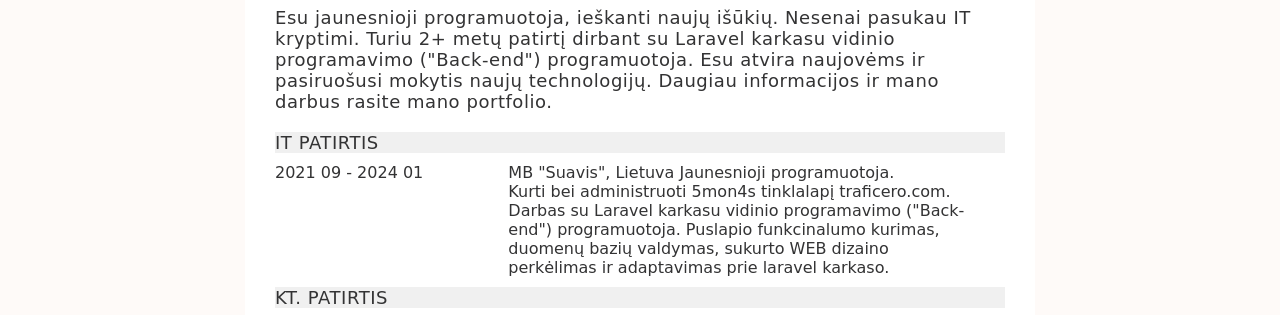
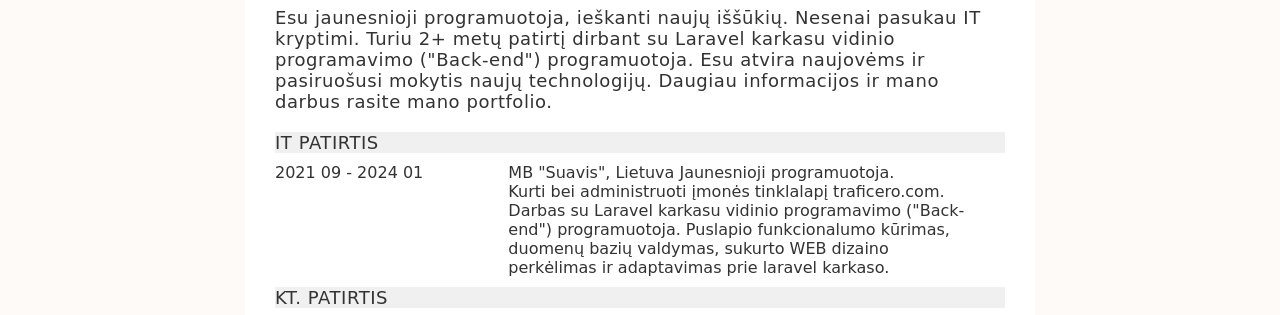
Before and after one commit to zvlzvl/My-portfolio, a website with bundled scripts: page cv.html in a window 1280 px wide. Shown: the part 316-631 px from the top of the page. Built offline with nearby package versions, Linux system fonts and the light colour scheme.

Commit message:
misstakes

```diff
--- a/cv.html
+++ b/cv.html
@@ -78,7 +78,7 @@
                             <div class="row">
                                 <div class="col-12 cv-col">
                                     <h4 class="cv">
-                                        Esu jaunesnioji programuotoja, ieškanti naujų išūkių. Nesenai pasukau IT
+                                        Esu jaunesnioji programuotoja, ieškanti naujų iššūkių. Nesenai pasukau IT
                                         kryptimi. Turiu 2+ metų patirtį
                                         dirbant su Laravel karkasu vidinio programavimo ("Back-end") programuotoja. Esu
                                         atvira naujovėms ir pasiruošusi mokytis naujų technologijų. Daugiau informacijos
@@ -98,9 +98,9 @@
                                 <div class="col-8 cv-col">
                                     <div>
                                         MB "Suavis", Lietuva Jaunesnioji programuotoja. <br>
-                                        Kurti bei administruoti 5mon4s tinklalapį traficero.com. Darbas su Laravel
-                                        karkasu vidinio programavimo ("Back-end") programuotoja. Puslapio funkcinalumo
-                                        kurimas, duomenų bazių valdymas, sukurto WEB dizaino perkėlimas ir adaptavimas
+                                        Kurti bei administruoti įmonės tinklalapį traficero.com. Darbas su Laravel
+                                        karkasu vidinio programavimo ("Back-end") programuotoja. Puslapio funkcionalumo
+                                        kūrimas, duomenų bazių valdymas, sukurto WEB dizaino perkėlimas ir adaptavimas
                                         prie laravel karkaso.
                                     </div>
                                 </div>
@@ -159,7 +159,7 @@
                                         <div class="col-9 cv-border"
                                             style="margin-top: 0; margin-bottom:0; margin-right:0; margin-left: 3px; padding-left: 4px;">
                                             <div class="cv m-0" style="font-size: 15px;">
-                                                <b>Klaipėdos universitetas,Lietuva</b><br>Vadybos ir verslo
+                                                <b>Klaipėdos universitetas, Lietuva</b><br>Vadybos ir verslo
                                                 administravimo bakalauras
                                             </div>
                                         </div>
```
